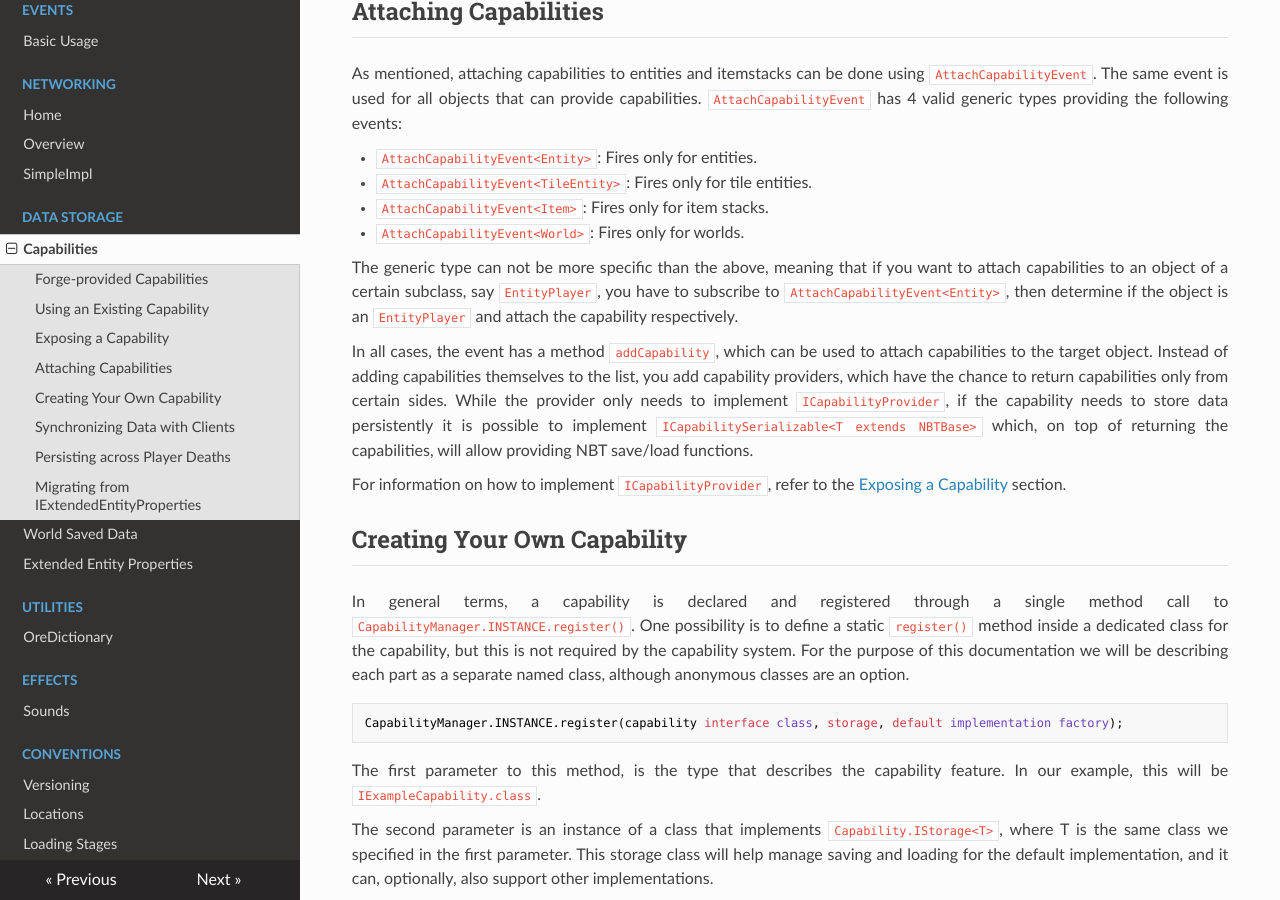
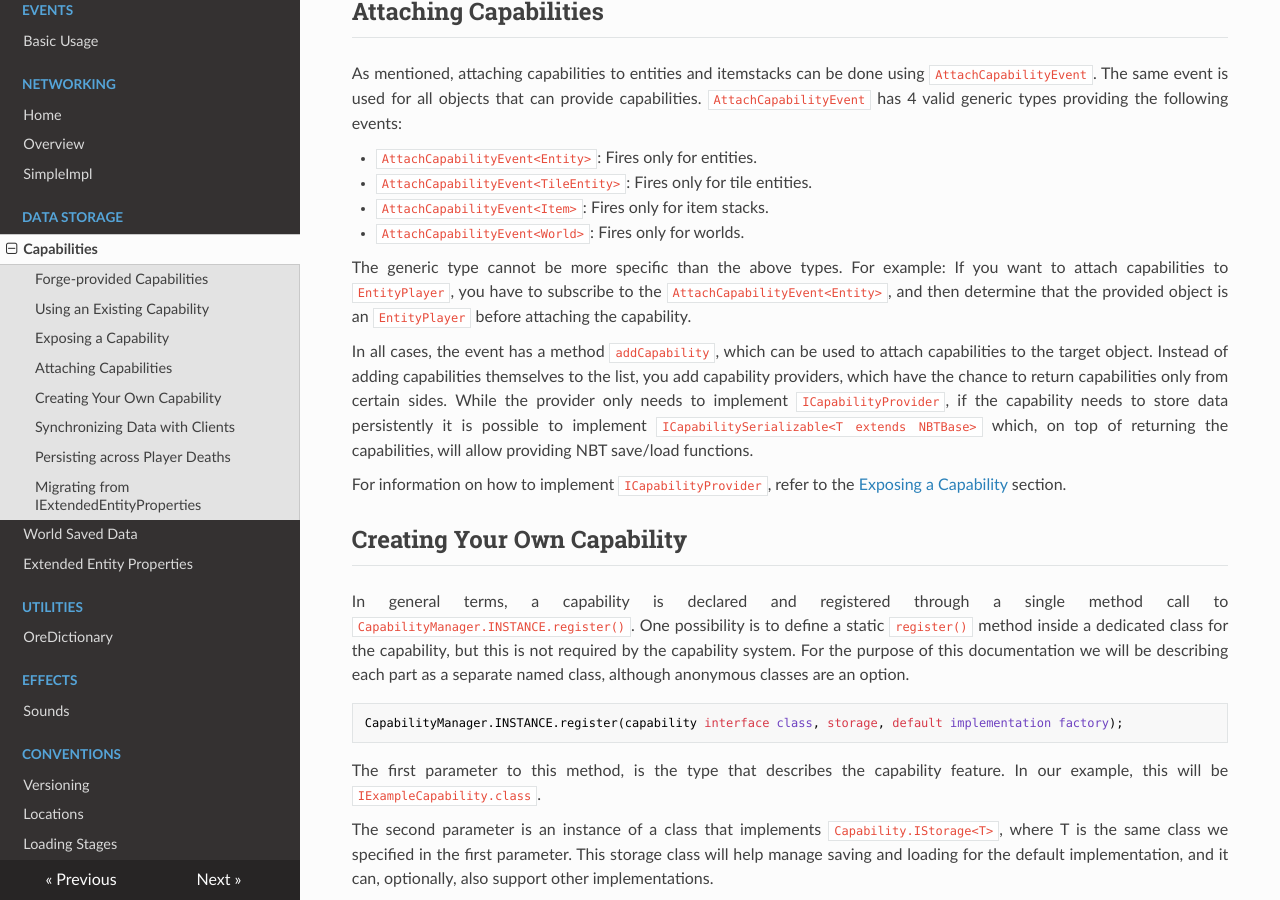
Before and after one commit to MinecraftForge/Documentation, an MkDocs documentation site: the page built from docs/datastorage/capabilities.md, in a window 1280 px wide and 900 px high, scrolled down 2385 px. Built offline with MkDocs 1.6.1, drawn with Linux system fonts in a browser that asks for light colours; nearby versions of some CDN libraries; old or Windows-style settings are respelled for this version of MkDocs; some of the changed text lies outside the part shown.

Commit message:
Update capabilities.md (#80)
* Update capabilities.md

* Update capabilities.md

```diff
--- a/docs/datastorage/capabilities.md
+++ b/docs/datastorage/capabilities.md
@@ -10,7 +10,7 @@ Forge adds capability support to TileEntities, Entities, and ItemStacks, which c
 Forge-provided Capabilities
 ---------------------------
 
-As of this writing, Forge provides three capabilities: IItemHandler, IFluidHandler and IEnergyStorage
+Forge provides three capabilities: IItemHandler, IFluidHandler and IEnergyStorage
 
 IItemHandler exposes an interface for handling inventory slots. It can be applied to TileEntities (chests, machines, etc.), Entities (extra player slots, mob/creature inventories/bags), or ItemStacks (portable backpacks and such). It replaces the old `IInventory` and `ISidedInventory` with an automation-friendly system.
 
@@ -79,7 +79,7 @@ As mentioned, attaching capabilities to entities and itemstacks can be done usin
 * `AttachCapabilityEvent<Item>`: Fires only for item stacks.
 * `AttachCapabilityEvent<World>`: Fires only for worlds.
 
-The generic type can not be more specific than the above, meaning that if you want to attach capabilities to an object of a certain subclass, say `EntityPlayer`, you have to subscribe to `AttachCapabilityEvent<Entity>`, then determine if the object is an `EntityPlayer` and attach the capability respectively.
+The generic type cannot be more specific than the above types. For example: If you want to attach capabilities to `EntityPlayer`, you have to subscribe to the `AttachCapabilityEvent<Entity>`, and then determine that the provided object is an `EntityPlayer` before attaching the capability.
 
 In all cases, the event has a method `addCapability`, which can be used to attach capabilities to the target object. Instead of adding capabilities themselves to the list, you add capability providers, which have the chance to return capabilities only from certain sides. While the provider only needs to implement `ICapabilityProvider`, if the capability needs to store data persistently it is possible to implement `ICapabilitySerializable<T extends NBTBase>` which, on top of returning the capabilities, will allow providing NBT save/load functions.
 
```
